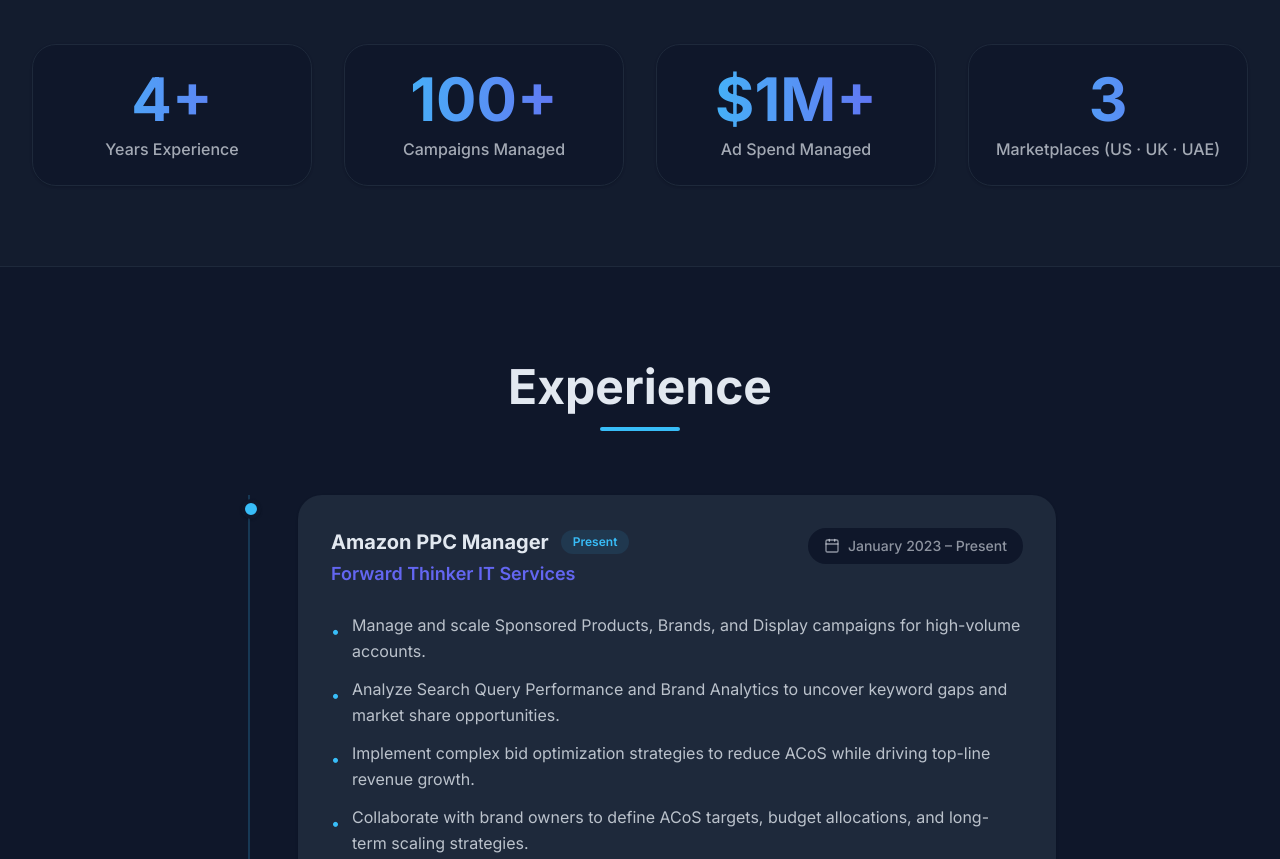
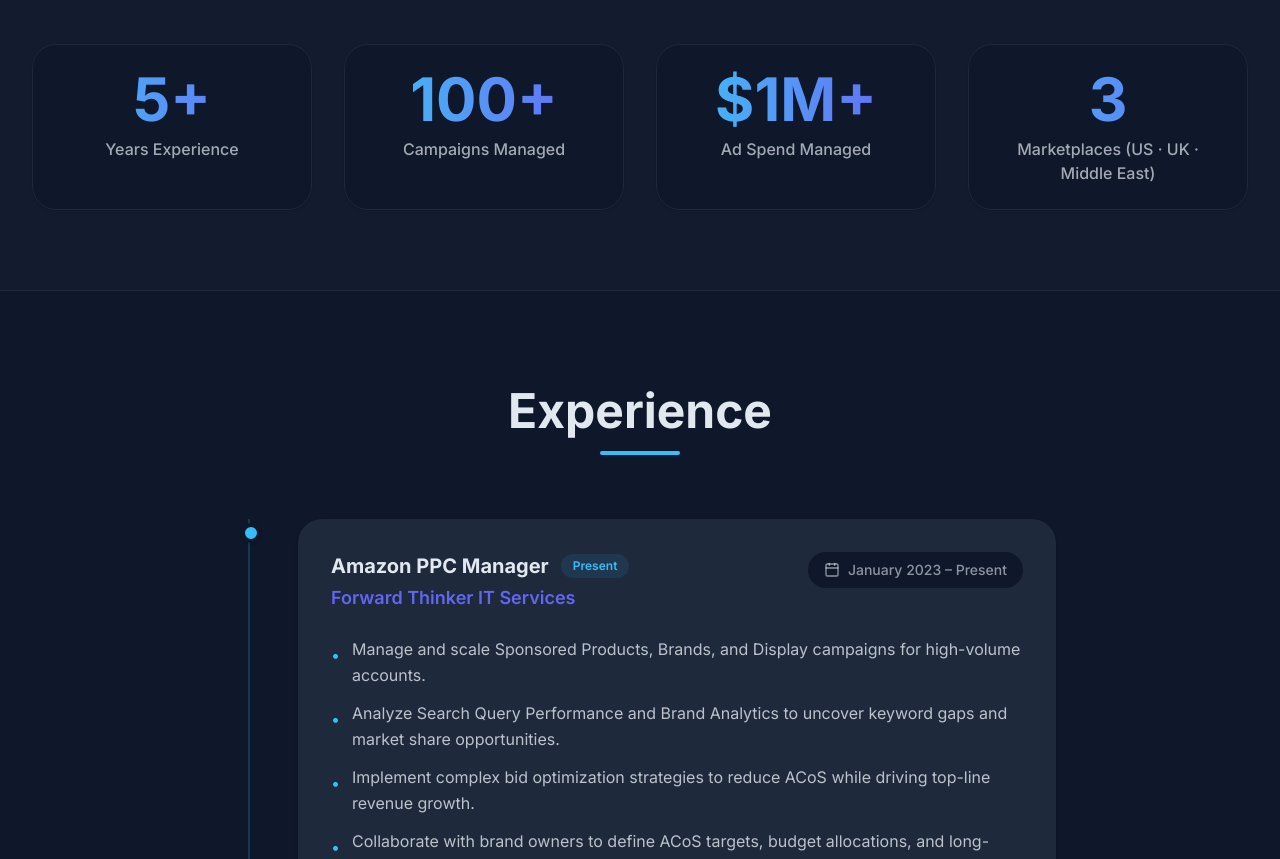
Before and after one commit to mohammadmustafa786/muhammad-mustafa-portfolio, a Next.js app: page / in a window 1280 px wide. Shown: the part 1820-2679 px from the top of the page. Built offline with nearby package versions, Linux system fonts and the light colour scheme.

Commit message:
Update Stats.tsx

```diff
--- a/components/Stats.tsx
+++ b/components/Stats.tsx
@@ -37,10 +37,10 @@ function Counter({ value, suffix = "", prefix = "" }: { value: number, suffix?:
 
 export function Stats() {
   const stats = [
-    { value: 4, suffix: "+", label: "Years Experience" },
+    { value: 5, suffix: "+", label: "Years Experience" },
     { value: 100, suffix: "+", label: "Campaigns Managed" },
     { value: 1, prefix: "$", suffix: "M+", label: "Ad Spend Managed" },
-    { value: 3, label: "Marketplaces (US · UK · UAE)" },
+    { value: 3, label: "Marketplaces (US · UK · Middle East)" },
   ];
 
   return (
```
